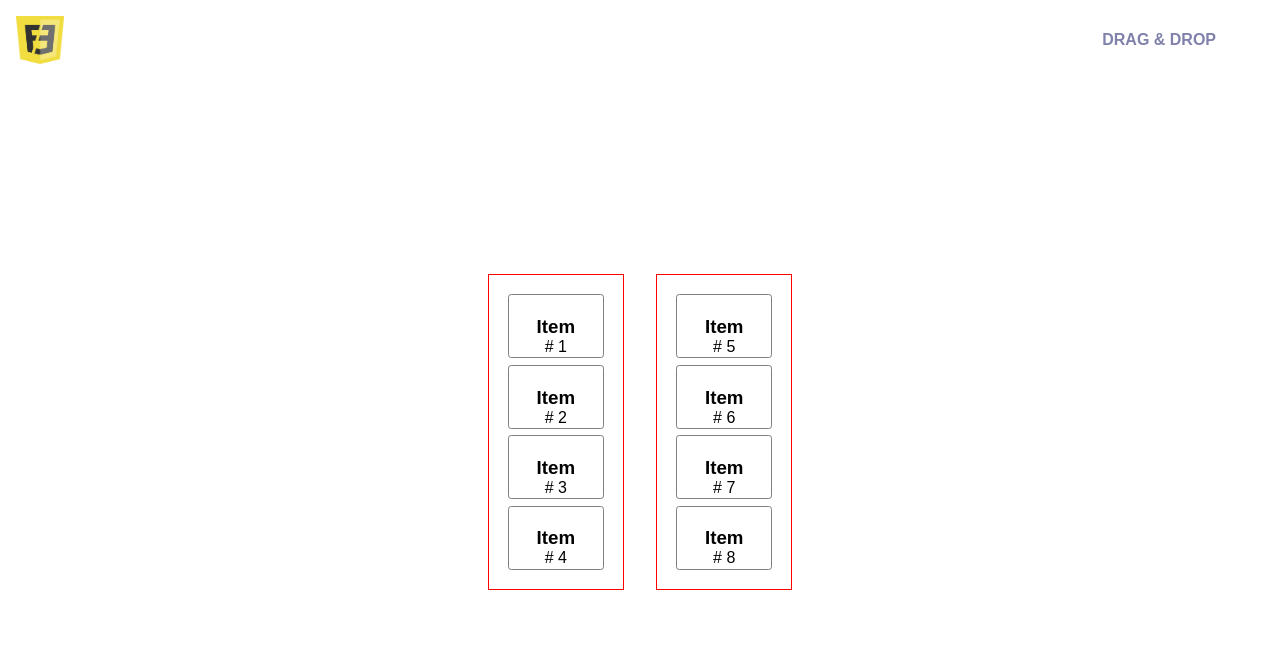
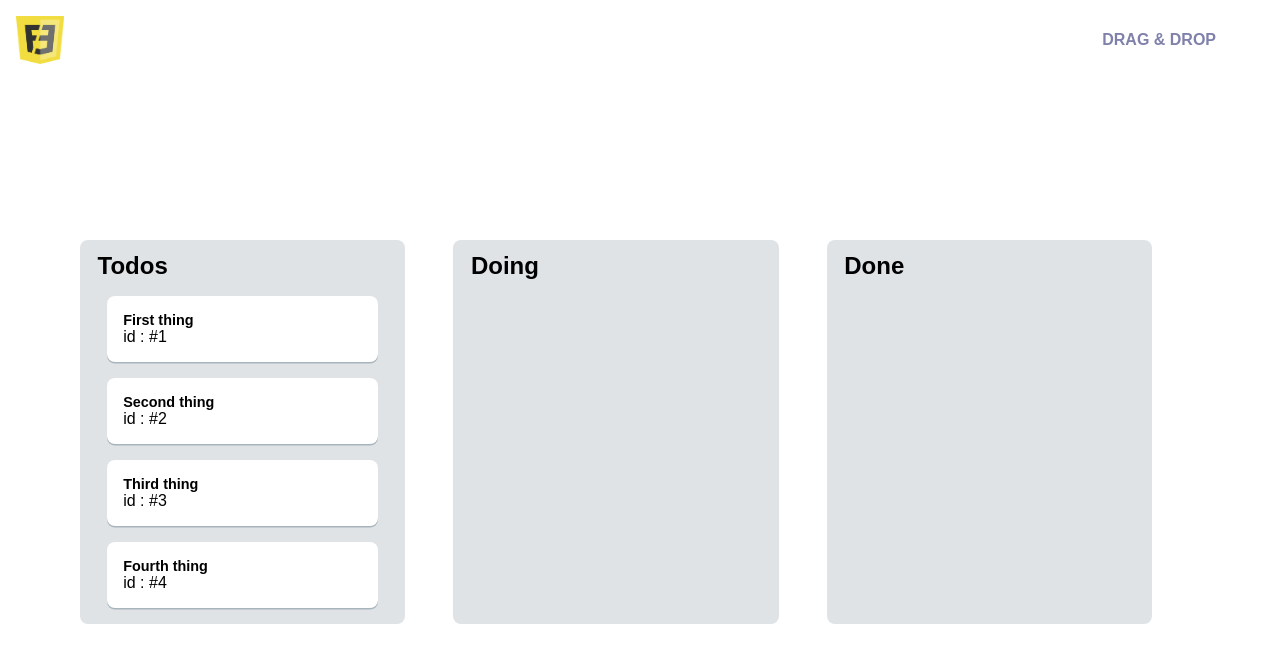
Before and after one commit to enistudy/lallaheeee-drag-and-drop, a React (Create React App) app in the folder client/: page / in a window 1280 px wide. Shown: the top 662 px of the page. Built offline with nearby package versions, Linux system fonts and the light colour scheme.

Commit message:
[feat] useDraggable, useDroppable 커스텀 훅 예시 작성
참고
https://github.com/razi-ed/Drag-n-Drop-hooks

```diff
--- /dev/null
+++ b/client/src/components/Example/Container.js
@@ -0,0 +1,20 @@
+import React, { useRef } from 'react';
+import useDroppable from '../hooks/useDroppable';
+
+const Container = ({ title, children, onDrop }) => {
+  const dropRef = useRef();
+
+  const { dropState } = useDroppable({
+    ref: dropRef,
+    onDrop,
+  });
+
+  return (
+    <section className="container" ref={dropRef}>
+      <h2>{title}</h2>
+      <div>{children}</div>
+    </section>
+  );
+};
+
+export default React.memo(Container);
--- /dev/null
+++ b/client/src/components/Example/Item.js
@@ -0,0 +1,20 @@
+import React, { useRef } from 'react';
+import useDraggable from '../hooks/useDraggable';
+
+const Item = ({ id, contents }) => {
+  const dragRef = useRef();
+
+  const { isDragging } = useDraggable({
+    id,
+    ref: dragRef,
+  });
+
+  return (
+    <article className="item" ref={dragRef}>
+      <h3>{contents}</h3>
+      <p>{`id : #${id}`}</p>
+    </article>
+  );
+};
+
+export default React.memo(Item);
--- /dev/null
+++ b/client/src/components/Example/index.js
@@ -0,0 +1,61 @@
+import React, { useState } from 'react';
+import Item from './Item';
+import Container from './Container';
+import './style.scss';
+
+const data = {
+  1: {
+    contents: 'First thing',
+    state: 'todo',
+  },
+  2: {
+    contents: 'Second thing',
+    state: 'todo',
+  },
+  3: {
+    contents: 'Third thing',
+    state: 'todo',
+  },
+  4: {
+    contents: 'Fourth thing',
+    state: 'todo',
+  },
+};
+
+const Example = () => {
+  const [toDos, setToDos] = useState(data);
+
+  const onDrop = state => id => {
+    const currentTodo = { ...toDos[id] };
+    currentTodo.state = state;
+    const deepCopy = JSON.parse(JSON.stringify(toDos));
+
+    setToDos({
+      ...deepCopy,
+      [id]: currentTodo,
+    });
+  };
+
+  const getList = state => Object.keys(toDos)
+    .map(key => ({ id: key, ...toDos[key] }))
+    .filter(todo => todo.state === state)
+    .map(todo => (
+      <Item id={todo.id} contents={todo.contents} key={todo.id} />
+    ));
+
+  return (
+    <div className="box">
+      <Container title="Todos" onDrop={onDrop('todo')}>
+        {getList('todo')}
+      </Container>
+      <Container title="Doing" onDrop={onDrop('doing')}>
+        {getList('doing')}
+      </Container>
+      <Container title="Done" onDrop={onDrop('done')}>
+        {getList('done')}
+      </Container>
+    </div>
+  );
+};
+
+export default Example;
--- /dev/null
+++ b/client/src/components/Example/style.scss
@@ -0,0 +1,40 @@
+.item {
+  &{
+    background: white;
+    border-radius: 0.5rem;
+    margin: 1rem;
+    padding: 1rem;
+    box-shadow: 0 0.1rem 0 rgba(9,45,66,0.25);
+    cursor: grab;
+    font-size: 1rem;
+  }
+
+  &:hover {
+    background: #f5f6f7;
+  }
+
+  h3 {
+    font-size : 0.9rem;
+  }
+}
+
+.container {
+  &{
+    width: 50%;
+    background: #dfe3e6;
+    border-radius: 0.5rem;
+    margin-right: 3rem;
+    padding: 0 0.7rem;
+  }
+
+  h2 {
+    text-align: left;
+    padding-left: 0.4rem;
+    margin: 0.7rem 0;
+  }
+}
+
+.box {
+  display: flex;
+  width: 100%;
+}
--- a/client/src/pages/Home/index.js
+++ b/client/src/pages/Home/index.js
@@ -1,13 +1,12 @@
 import React from 'react';
 import Header from '../../components/Header';
-import DragDrop from '../../components/DragDrop';
-
+import Example from '../../components/Example';
 
 const Home = () => (
   <>
     <Header />
     <main>
-      <DragDrop />
+      <Example />
     </main>
   </>
 );
```
